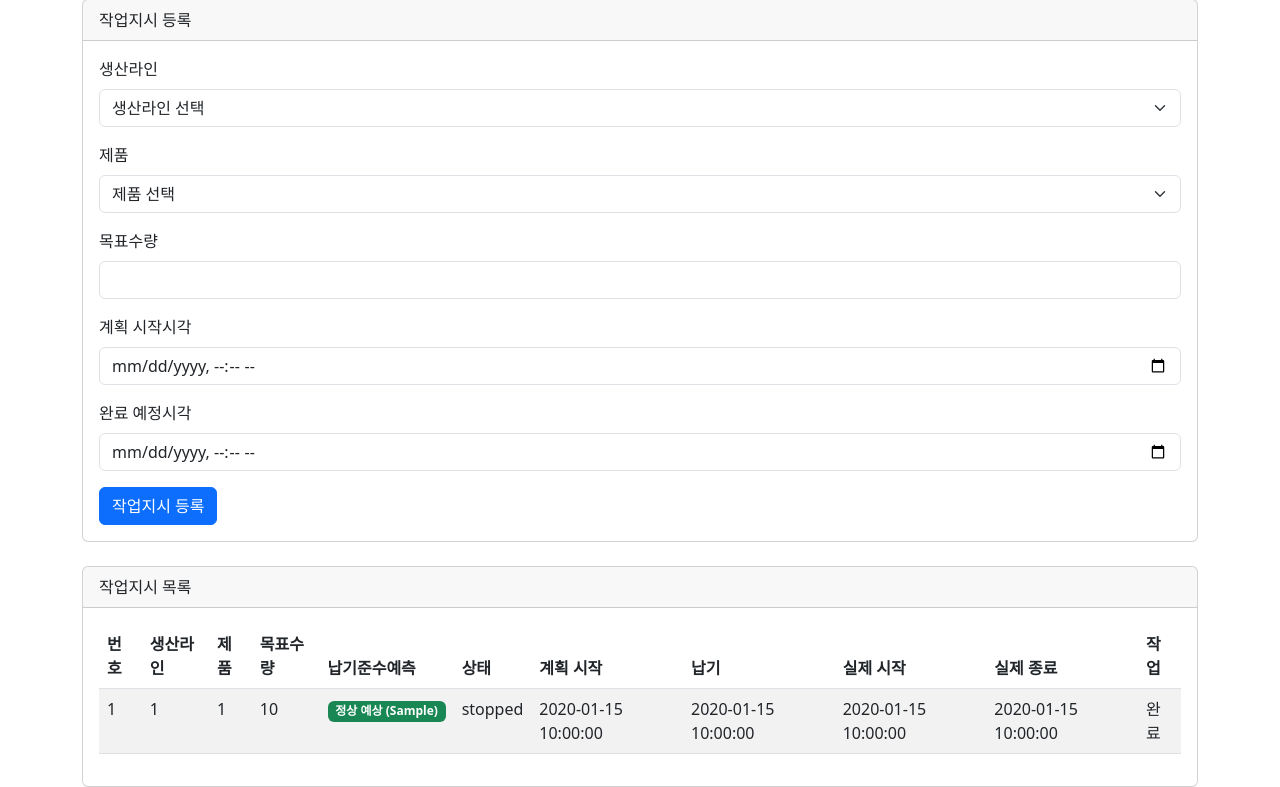
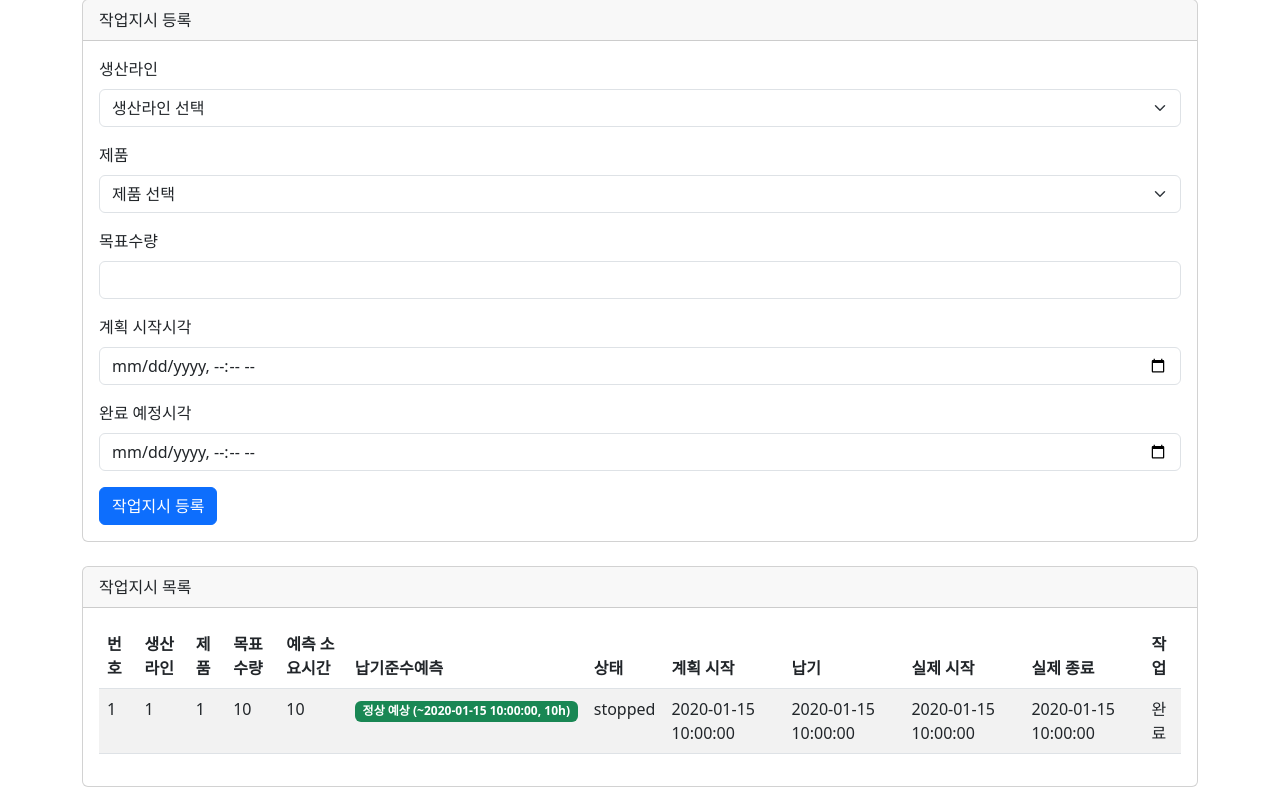
Before and after one commit to anhyoin97/smart-mes, a FastAPI app: template templates/orders.html in a window 1280 px wide. Shown: the part 143-930 px from the top of the page. Run offline with FastAPI, Linux system fonts and the light colour scheme; the template is opened without the code that fills it: most values are stand-ins (such as "Sample title", 1, 10 or a date in 2020); parts of the project's set-up code (start-up, migrations or seed data) failed here and were passed over.

Commit message:
납기준수예측 추가

```diff
--- a/main.py
+++ b/main.py
@@ -1,4 +1,4 @@
-from datetime import datetime
+from datetime import datetime, timedelta
 from fastapi import FastAPI, Body, Request, Form, File, UploadFile, HTTPException
 from fastapi.staticfiles import StaticFiles
 
@@ -470,6 +470,17 @@ def work_orders_page(request: Request):
 		# 작업지시 목록 조회
     orders = service.list_work_orders()
 
+    # 예측 소요시간으로 예상 종료시각을 계산해 납기 지연 여부 판정
+    for order in orders:
+        hours = order["predicted_duration_h"]
+        if hours is None:
+            order["predicted_end_at"] = None
+            order["predicted_late"] = None
+            continue
+        predicted_end = datetime.fromisoformat(order["planned_start_at"]) + timedelta(hours=hours)
+        order["predicted_end_at"] = predicted_end.strftime("%Y-%m-%d %H:%M")
+        order["predicted_late"] = int(predicted_end > datetime.fromisoformat(order["due_at"]))
+
     # 생산라인 목록 조회(SELECT용)
     lines = service.list_lines()
 
--- a/templates/orders.html
+++ b/templates/orders.html
@@ -68,6 +68,7 @@
                         <th>생산라인</th>
                         <th>제품</th>
                         <th>목표수량</th>
+                        <th>예측 소요시간</th>
                         <th>납기준수예측</th>
                         <th>상태</th>
                         <th>계획 시작</th>
@@ -84,13 +85,14 @@
                         <td>{{ order.line_id }}</td>
                         <td>{{ order.product_id }}</td>
                         <td>{{ order.target_qty }}</td>
+                        <td>{{ order.predicted_duration_h }}</td>
                         <td>
                             {% if order.predicted_late is none %}
                             <span class="badge bg-secondary">-</span>
                             {% elif order.predicted_late == 1 %}
-                            <span class="badge bg-danger">지연 예상 ({{order.predicted_late_probability}})</span>
+                            <span class="badge bg-danger">지연 예상 (~{{ order.predicted_end_at }}, {{ order.predicted_duration_h }}h)</span>
                             {% else %}
-                            <span class="badge bg-success">정상 예상 ({{order.predicted_late_probability}})</span>
+                            <span class="badge bg-success">정상 예상 (~{{ order.predicted_end_at }}, {{ order.predicted_duration_h }}h)</span>
                             {% endif %}
                         </td>
                         <td>{{ order.status }}</td>
```
Also changed, not shown: mes.db.
